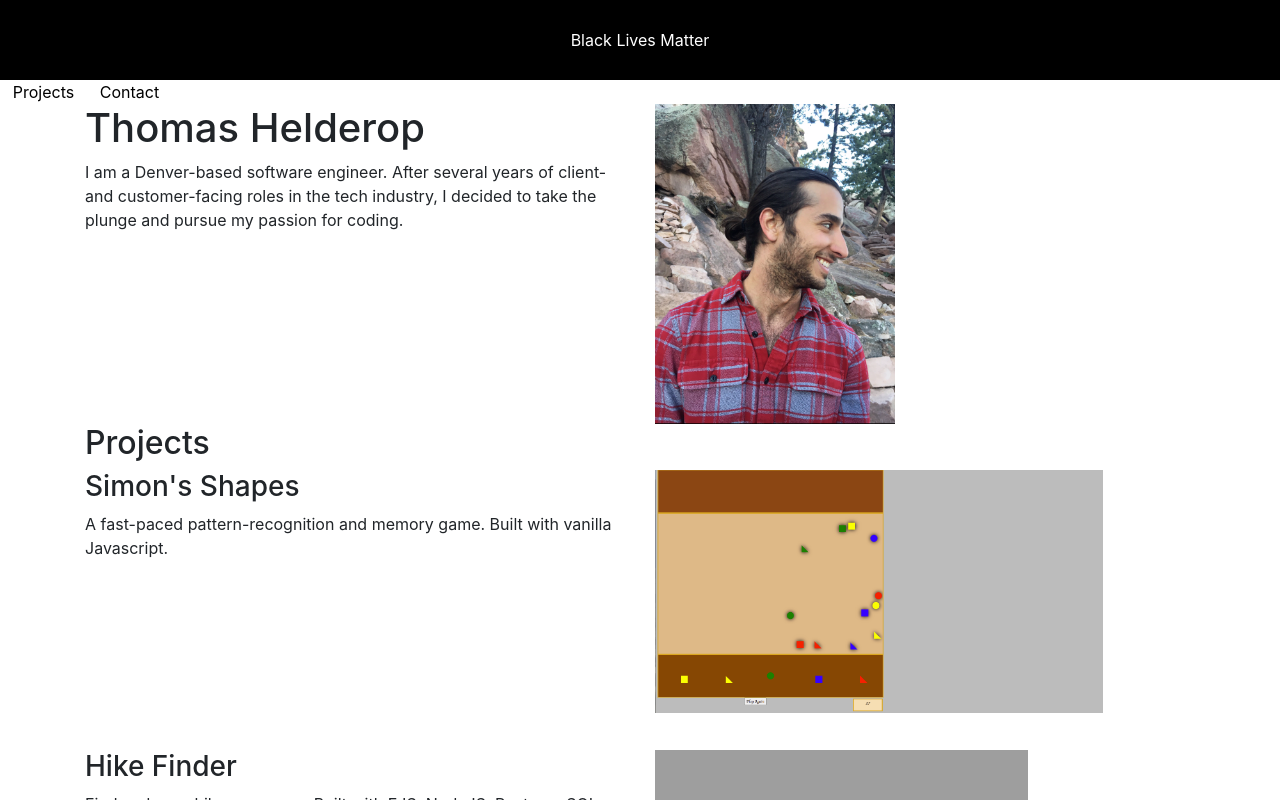
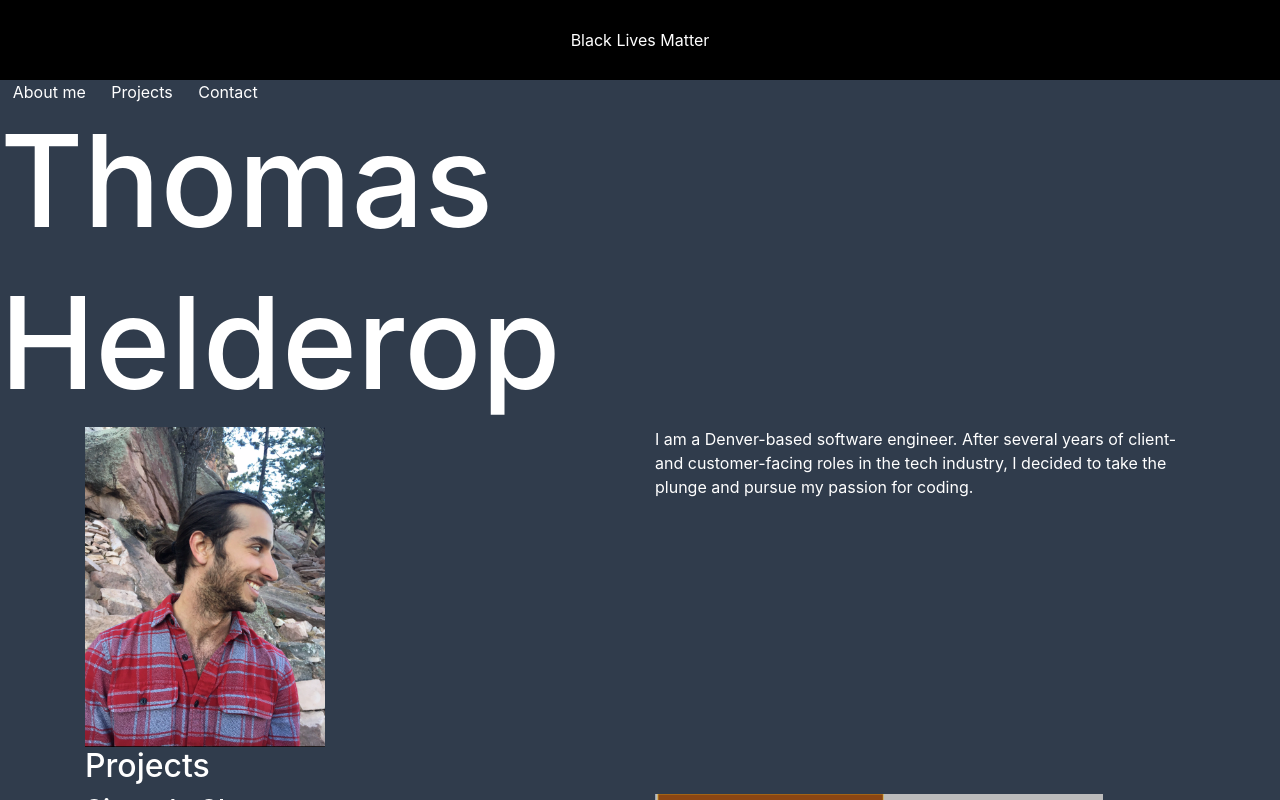
Before and after one commit to thelderop/portfolio, a Next.js app: page / in a window 1280 px wide. Shown: the top 800 px of the page. Built offline with nearby package versions, Linux system fonts and the light colour scheme; grey boxes are pictures that could not be loaded.

Commit message:
continuing styling

```diff
--- a/components/navbar.js
+++ b/components/navbar.js
@@ -11,6 +11,11 @@ export default function Navbar() {
             </Head>
             <navbar>
                 <ul className={styles.ul}>
+                    <li className={styles.li}>
+                        <Link href="#about">
+                            <a>About me</a>
+                        </Link>
+                    </li>
                     <li className={styles.li}>
                         <Link href="#projects">
                             <a>Projects</a>
--- a/components/title.js
+++ b/components/title.js
@@ -6,10 +6,12 @@ export default function Title() {
         <div class="container">
             <div class="row">
                 <div class="col">
-                    <h1>
-                        Thomas Helderop
-                    </h1>
+                    <div className={styles.photo}>
 
+                    </div>
+                </div>
+
+                <div class="col">
                     <div>
                         <p>
                             I am a Denver-based software engineer.
@@ -18,12 +20,6 @@ export default function Title() {
                         </p>
                     </div>
                 </div>
-
-                <div class="col">
-                    <div className={styles.photo}>
-
-                    </div>
-                </div>
             </div>
         </div>
     )
--- a/pages/index.js
+++ b/pages/index.js
@@ -3,13 +3,20 @@ import Navbar from '../components/navbar.js'
 import Title from '../components/title.js'
 import Projects from '../components/projects.js'
 import Contact from '../components/contact.js'
+import styles from '../styles/Home.module.css'
 
 export default function Home() {
   return (
-    <div id="body">
+    <div className={styles.body}>
       <Header />
+      <Navbar />
       <main>
-        <Navbar />
+      <h1 className={styles.name}>
+        Thomas
+      </h1>
+      <h1 className={styles.name}>
+        Helderop
+      </h1>
         <Title />
         <Projects />
         <Contact />
--- a/styles/Home.module.css
+++ b/styles/Home.module.css
@@ -1,3 +1,12 @@
+.body {
+  background-color: #303c4c;
+  color: white;
+}
+
+.name {
+  font-size: 800%;
+}
+
 /* BLM header */
 
 .header,
@@ -56,7 +65,7 @@
 .li,
 .li a {
   display: inline;
-  color: black;
+  color: white;
   padding: 0.5vw;
   text-decoration: none;
 }
```
